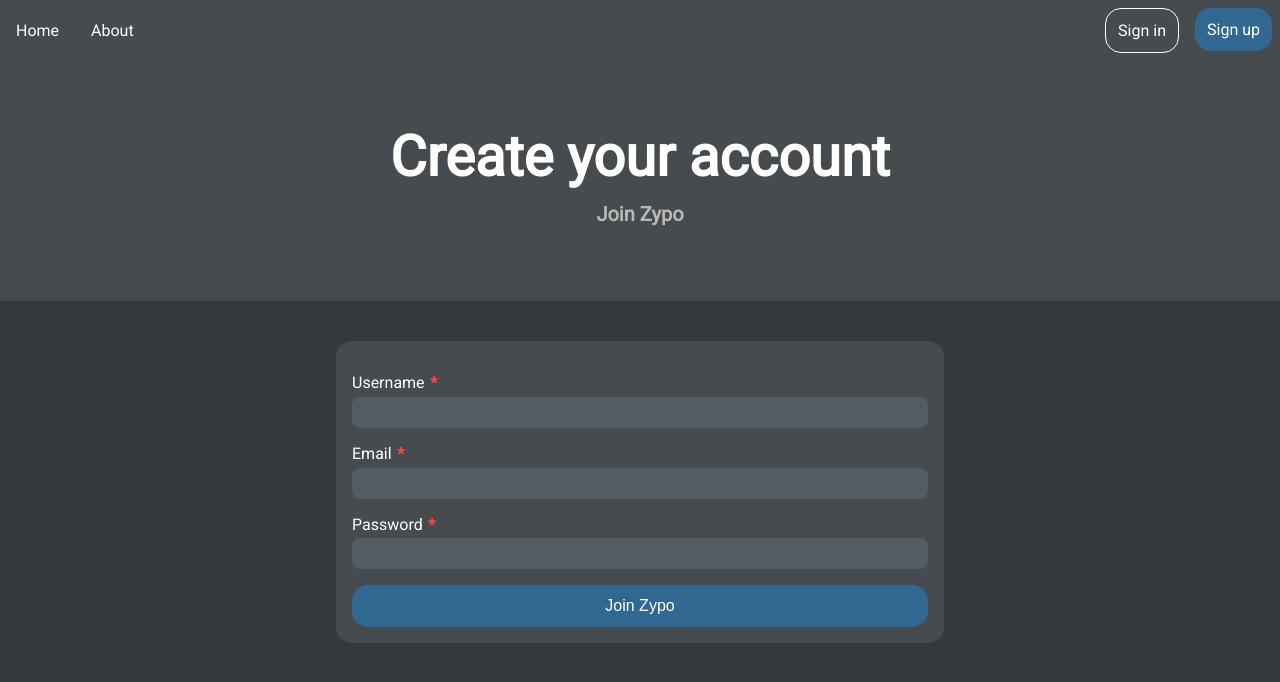
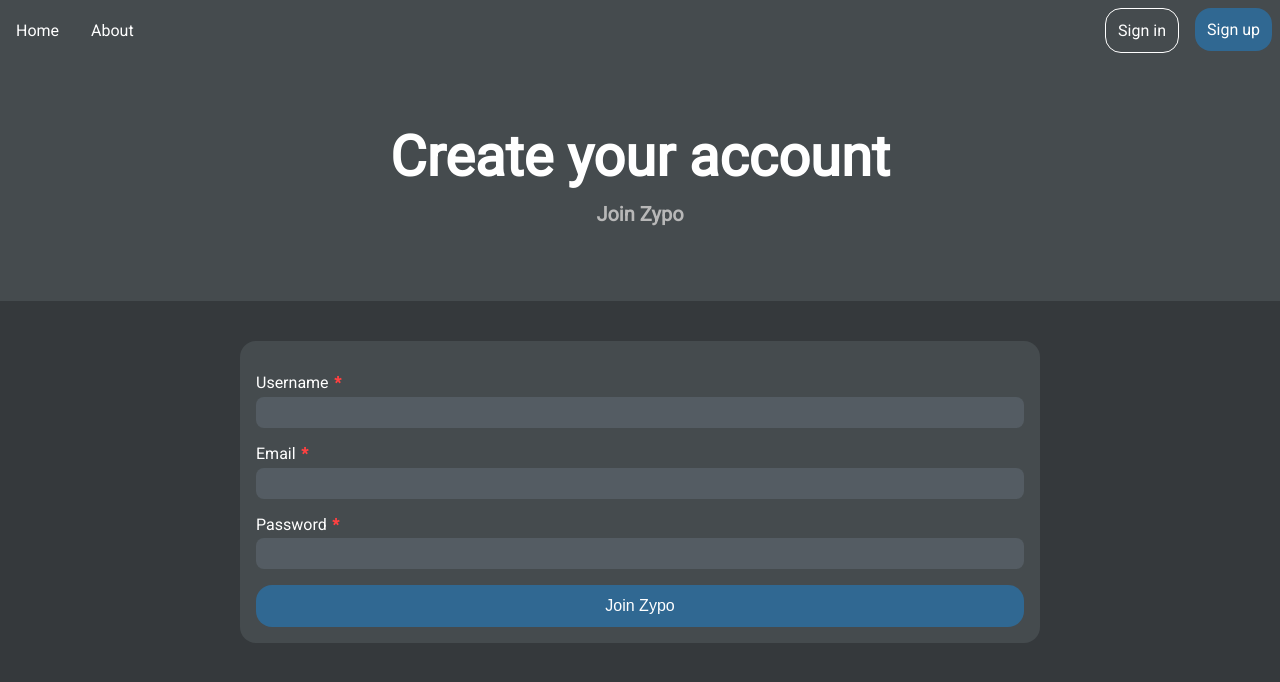
Before and after one commit to Owez/zypo, a Vue app: page /#/join in a window 1280 px wide. Shown: the top 682 px of the page. Built offline with nearby package versions, Linux system fonts and the light colour scheme.

Commit message:
Fixed width of fullscreen prompt

```diff
--- a/src/assets/css/style.css
+++ b/src/assets/css/style.css
@@ -53,7 +53,7 @@
 }
 
 .fullscreen-prompt-inner {
-    width: 45vw;
+    width: 60vw;
     padding: 1rem;
     background-color: #454b4e;
     border-radius: 1rem;
```
